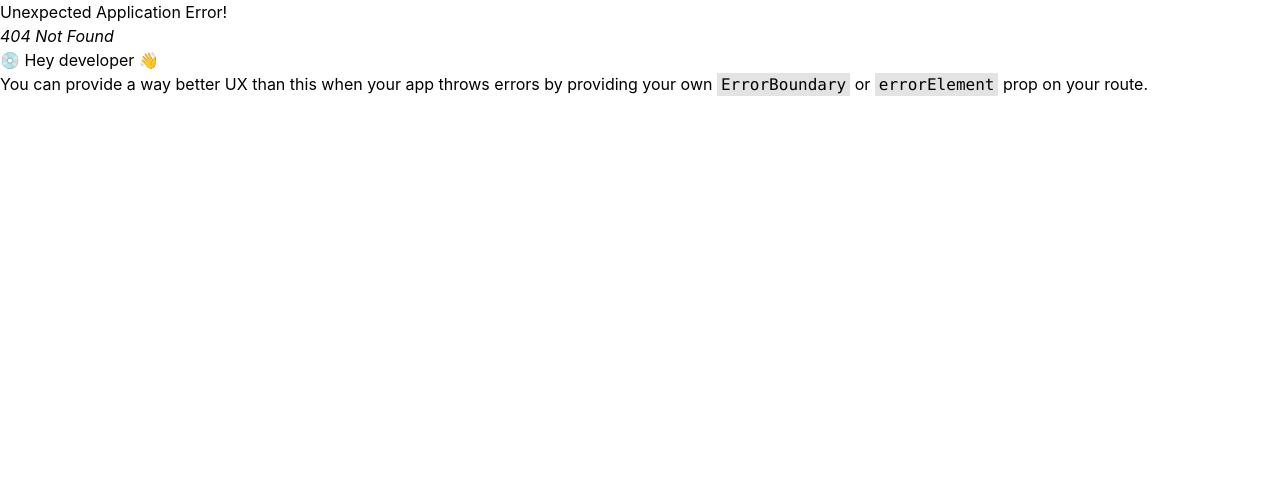
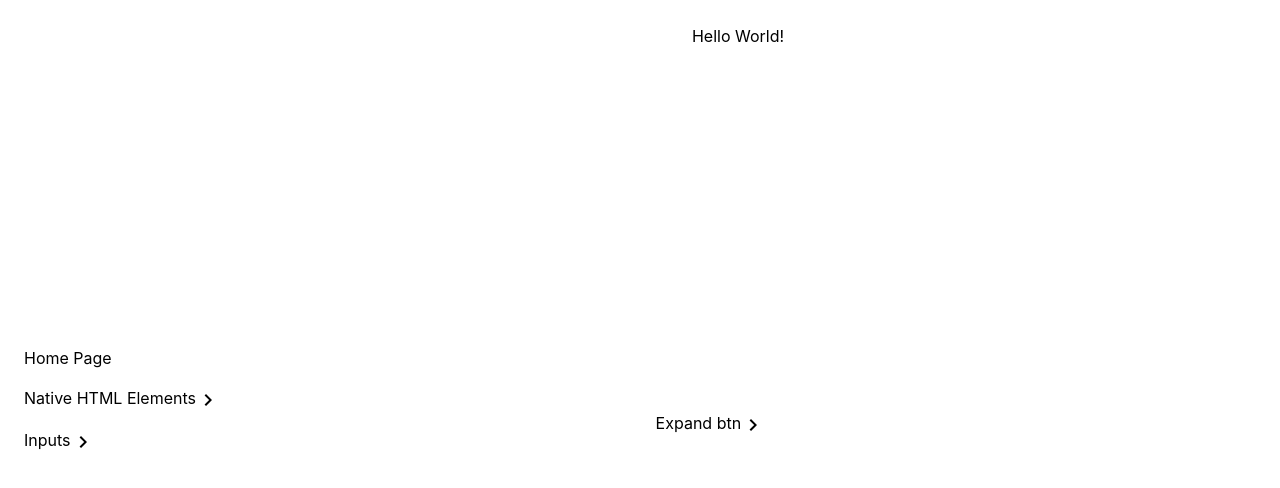
Before and after one commit to Rrroman/knowledge-base, a React (Vite) app: page /inputs/expand in a window 1280 px wide. Before the commit this address had no page. Shown: the top 488 px of the page. Built offline with nearby package versions, Linux system fonts and the light colour scheme.

Commit message:
Add material icons

```diff
--- a/package.json
+++ b/package.json
@@ -10,6 +10,9 @@
     "test": "vitest"
   },
   "dependencies": {
+    "@emotion/styled": "^11.11.0",
+    "@mui/icons-material": "^5.11.16",
+    "@mui/styled-engine": "^5.12.3",
     "@tanstack/react-query": "^4.29.3",
     "@tanstack/react-query-devtools": "^4.29.3",
     "axios": "^1.3.6",
--- a/src/App.tsx
+++ b/src/App.tsx
@@ -5,7 +5,7 @@ import {
   RouterProvider,
 } from 'react-router-dom';
 
-import { Root } from '@/components';
+import { Root } from '@/components/Layout';
 import { FeedbackElements, Inputs, NativeElements } from '@/pages';
 import { Dialog } from '@/components/UI/';
 
@@ -51,6 +51,7 @@ const router = createBrowserRouter([
       {
         path: 'inputs',
         element: <Inputs />,
+        children: [{ index: true, path: 'expand', element: <Inputs /> }],
       },
       {
         path: 'feedback',
--- a/src/components/Layout/Root/Root.tsx
+++ b/src/components/Layout/Root/Root.tsx
@@ -1,5 +1,5 @@
 import { Outlet } from 'react-router-dom';
-import { Sidebar } from '@/components';
+import { Sidebar } from '@/components/Layout';
 
 export function Root() {
   return (
--- a/src/components/Layout/Sidebar/Sidebar.tsx
+++ b/src/components/Layout/Sidebar/Sidebar.tsx
@@ -27,13 +27,18 @@ function Sidebar() {
         { name: 'Picture', path: 'picture', hidden: true },
       ],
     },
-    // { name: 'Inputs', children: [{ name: 'Expand', path: '/inputs' }] },
+    { name: 'Inputs', children: [{ name: 'Expand', path: 'inputs/expand' }] },
     // { name: 'Feedback', children: [{ name: 'Feedback', path: '/feedback' }] },
   ];
 
   return (
     <nav className='flex self-center'>
       <ul className='space-y-4'>
+        <li>
+          <NavLink to='/' className='inline-block w-full'>
+            Home Page
+          </NavLink>
+        </li>
         {navigationData.map((group) => (
           <li key={group.name}>
             <Expand title={group.name}>
@@ -41,7 +46,7 @@ function Sidebar() {
                 {group.children.map((element) => (
                   <li
                     key={element.name}
-                    className={` ${element.hidden && 'hidden'}`}
+                    className={`pl-4 ${element.hidden && 'hidden'}`}
                   >
                     <NavLink to={element.path} className='inline-block w-full'>
                       {element.name}
--- a/src/components/UI/Buttons/Button/Button.tsx
+++ b/src/components/UI/Buttons/Button/Button.tsx
@@ -37,7 +37,7 @@ export function Button(props: ButtonProps) {
       onClick={clickHandler}
       aria-expanded={ariaExpanded}
       aria-controls={ariaControls}
-      className={className}
+      className={`${className}`}
     >
       {children}
     </button>
--- a/src/components/UI/Buttons/Expand/Expand.tsx
+++ b/src/components/UI/Buttons/Expand/Expand.tsx
@@ -1,12 +1,17 @@
+import KeyboardArrowRightIcon from '@mui/icons-material/KeyboardArrowRight';
 import { useId, useState } from 'react';
 import { Button } from '@/components/UI';
 
 export function Expand({
   title,
   children,
+  openStyles,
+  transitionStyles,
 }: {
   title: string;
   children: React.ReactNode;
+  openStyles?: string;
+  transitionStyles?: string;
 }) {
   const [isOpen, setIsOpen] = useState(false);
   const contentId = useId();
@@ -24,19 +29,22 @@ export function Expand({
   }
 
   return (
-    <>
+    <div className='flex flex-col items-start'>
       <Button
         ariaControls={contentId}
         ariaExpanded={isOpen}
         clickHandler={toggleHandler}
       >
-        <span>{title}</span>
+        {title}
+        <div className={`${isOpen && 'rotate-90'} inline-block duration-500`}>
+          <KeyboardArrowRightIcon />
+        </div>
       </Button>
       <div
         aria-hidden={!isOpen}
         className={`${
-          isOpen ? 'grid-rows-[1fr] p-2' : ' grid-rows-[0fr]'
-        } transition-[grid-template-rows, padding] grid duration-500`}
+          isOpen ? `grid-rows-[1fr] ${openStyles}` : 'grid-rows-[0fr]'
+        } transition-[grid-template-rows, ${transitionStyles}] grid duration-500`}
       >
         <div className='overflow-hidden'>
           <div id={contentId}>{children}</div>
@@ -59,6 +67,6 @@ export function Expand({
           </div>
         </div>
       </div> */}
-    </>
+    </div>
   );
 }
--- a/src/components/index.ts
+++ /dev/null
@@ -1 +0,0 @@
-export * from './Layout';
--- a/src/pages/Inputs/Inputs.tsx
+++ b/src/pages/Inputs/Inputs.tsx
@@ -1,3 +1,9 @@
+import { Expand } from '@/components/UI';
+
 export function Inputs() {
-  return <div>Inputs Page</div>;
+  return (
+    <Expand title='Expand btn' openStyles='p-2' transitionStyles='padding'>
+      I am hidden! Or not :D
+    </Expand>
+  );
 }
```
Also changed, not shown: 1 other file (tests, documents, lock files or other folders).
